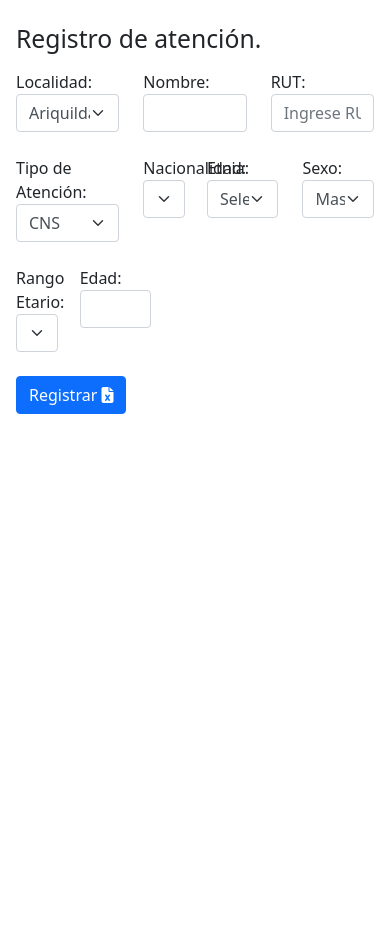
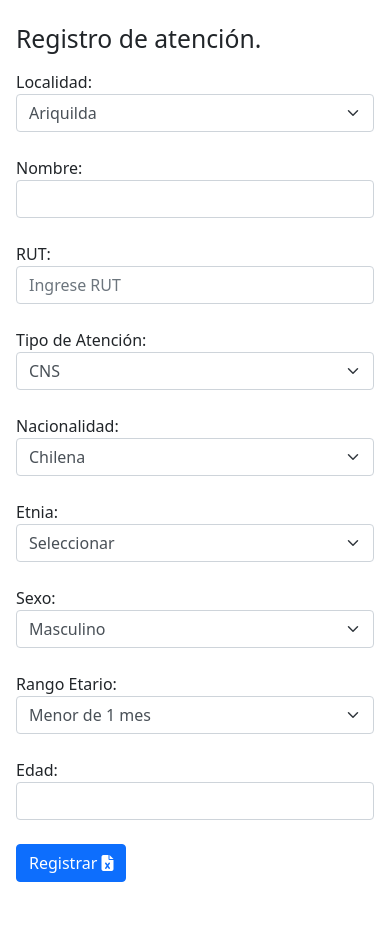
Before and after one commit to brayanberna/proyecto_vicky, a Django app: page / in a window 390 px wide. Shown: the part 56-986 px from the top of the page. Before the commit the page ends 470 px from the top, so only its background shows below. Run offline with Django 3.2, Linux system fonts and the light colour scheme; some libraries are stand-ins or nearby versions.

Commit message:
arreglando grid

```diff
--- a/export_calculos/templates/export.html
+++ b/export_calculos/templates/export.html
@@ -5,7 +5,7 @@
   <h2 class="pb-3">Registro de atención</h2>
 <form action="" method="post" enctype="multipart/form-data" class="row pt-2 g-4">
   {% csrf_token %}
-  <div class="col-6">
+  <div class="col-sm-12 col-md-6 col-lg-6">
     <label for="inputGroupFile02" class="form-label">Excel con datos:</label>
     <div class="form-file">
       <input type="file" class="form-file-input" id="inputGroupFile02" name="excel1"/>
@@ -15,7 +15,7 @@
       </label>
     </div>
   </div>
-  <div class="col-6">
+  <div class="col-sm-12 col-md-6 col-lg-6">
     <label for="inputGroupFile02" class="form-label">Excel con resultados:</label>
     <div class="form-file">
       <input type="file" class="form-file-input" id="customFile" name="excel2" required>
--- a/export_excel/templates/index.html
+++ b/export_excel/templates/index.html
@@ -5,43 +5,43 @@
     <h2>Registro de atención.</h2>
     <form action="" method="post" class="row pt-2 g-4">
       {% csrf_token %}
-      <div class="col-4">
+      <div class="col-sm-12 col-md-4 col-lg-4">
         {{ form.localidad.label_tag }}
         {{ form.localidad }}
       </div>
-      <div class="col-4">
+      <div class="col-sm-12 col-md-4 col-lg-4">
         {{ form.nombre.label_tag }}
         {{ form.nombre}}
       </div>
-      <div class="col-4">
+      <div class="col-sm-12 col-md-4 col-lg-4">
         {{ form.rut.label_tag }}
         {{ form.rut}}
       </div>
-      <div class="col-4">
+      <div class="col-sm-12 col-md-4 col-lg-4">
         {{ form.tipo_atencion.label_tag }}
         {{ form.tipo_atencion }}
       </div>
-      <div class="col-2">
+      <div class="col-sm-12 col-md-4 col-lg-2">
         {{ form.nacionalidad.label_tag }}
         {{ form.nacionalidad}}
       </div>
-      <div class="col-3">
+      <div class="col-sm-12 col-md-4 col-lg-3">
         {{ form.etnia.label_tag }}
         {{ form.etnia}}
       </div>
-      <div class="col-3">
+      <div class="col-sm-12 col-md-4 col-lg-3">
         {{ form.sexo.label_tag }}
         {{ form.sexo}}
       </div>
-      <div class="col-2">
+      <div class="col-sm-12 col-md-4 col-lg-2">
         {{ form.rango_etario.label_tag }}
         {{ form.rango_etario}}
       </div>
-      <div class="col-3">
+      <div class="col-sm-12 col-md-4 col-lg-3">
         {{ form.edad.label_tag }}
         {{ form.edad}}
       </div>
-      <div class="col-12">
+      <div class="col-md-12 col-12">
         <button type="submit" class="btn btn-primary"> Registrar <span class="fas fa-file-excel"></span></button>
       </div>
     </form>
--- a/manage.py
+++ b/manage.py
@@ -6,6 +6,7 @@ import sys
 
 def main():
     """Run administrative tasks."""
+    #os.environ.setdefault('DJANGO_SETTINGS_MODULE', 'proyecto_vicky.settings.local')
     os.environ.setdefault('DJANGO_SETTINGS_MODULE', 'proyecto_vicky.settings.production')
     try:
         from django.core.management import execute_from_command_line
--- a/proyecto_vicky/wsgi.py
+++ b/proyecto_vicky/wsgi.py
@@ -11,6 +11,7 @@ import os
 
 from django.core.wsgi import get_wsgi_application
 
+#os.environ.setdefault('DJANGO_SETTINGS_MODULE', 'proyecto_vicky.settings.local')
 os.environ.setdefault('DJANGO_SETTINGS_MODULE', 'proyecto_vicky.settings.production')
 
 application = get_wsgi_application()
```
